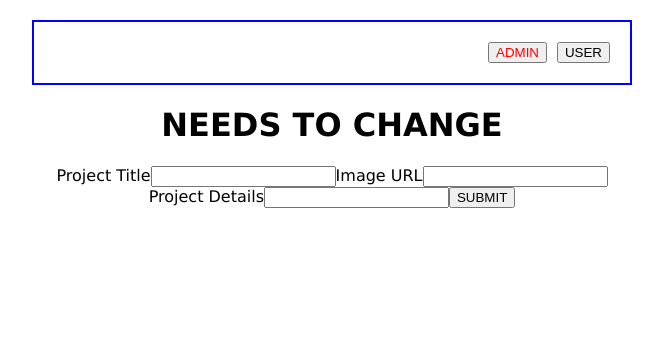
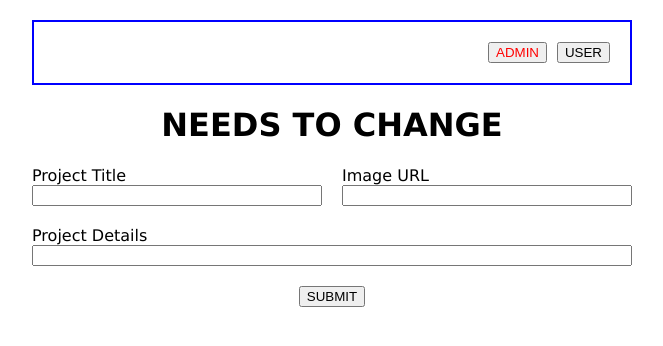
Before and after one commit to PaulaBurgheleaGithub/vue-portofolio-project, a Vue app: page / in a window 1280 px wide. Shown: the top 346 px of the page, without its empty margins (308-971 px from the left). Built offline with nearby package versions, Linux system fonts and the light colour scheme.

Commit message:
updating all data

```diff
--- a/index.html
+++ b/index.html
@@ -1,12 +1,15 @@
 <!DOCTYPE html>
 <html lang="en">
+
 <head>
   <meta charset="UTF-8" />
   <meta name="viewport" content="width=device-width, initial-scale=1.0" />
-    <title>Vite App</title>
+  <title>Projects App</title>
 </head>
+
 <body>
   <div id="app"></div>
   <script type="module" src="/src/main.js"></script>
 </body>
+
 </html>
--- a/package.json
+++ b/package.json
@@ -10,6 +10,7 @@
     "preview": "vite preview --port 5050"
   },
   "dependencies": {
+    "firebase": "^8.6.8",
     "vue": "^3.2.33"
   },
   "devDependencies": {
--- a/src/App.vue
+++ b/src/App.vue
@@ -44,6 +44,11 @@ export default {
 </script>
 
 <style>
+
+* {
+  box-sizing: border-box;
+}
+
 .App {
   width: 800px;
   font-family: Geneva, sans-serif;
@@ -56,6 +61,7 @@ export default {
 nav {
   border: 2px solid blue;
   padding: 20px;
+
   display: flex;
   justify-content: end;
   gap: 10px;
--- a/src/components/AdminView.vue
+++ b/src/components/AdminView.vue
@@ -1,13 +1,23 @@
 <template>
-  <div>
+  <div class="AdminView">
     <form @submit.prevent="handleSubmit">
-    <label for="title">Project Title</label>
-      <input type="text" v-model="title"/>
-    <label for="image">Image URL</label>
-      <input type="text" v-model="image">
-    <label for="">Project Details</label>
-      <input type="text" v-model="description">
-    <button @click="handleSubmit">SUBMIT</button>
+
+      <label for="title">Project Title
+        <input type="text" v-model="title"/>
+      </label>
+
+      <label for="image">Image URL
+        <input type="text" v-model="image">
+      </label>
+
+      <label for="description" class="span-2-cols">Project Details
+        <input type="text" v-model="description">
+      </label>
+
+      <div class="span-2-cols" style="text-align: center">
+        <button @click="handleSubmit">SUBMIT</button>
+      </div>
+
     </form>
 
   </div>
@@ -31,6 +41,7 @@ export default {
 
   methods: {
     handleSubmit() {
+
       let project = {
         title: this.title,
         image: this.image,
@@ -38,9 +49,29 @@ export default {
       };
       this.$emit("createProject", project);
       //reset form data by setting all form filds to ""
+      this.title = this.image = this.description = ""
     }
   }
 };
 </script>
 
-<style></style>
+<style>
+
+form {
+  display: grid;
+  grid-template-columns: 1fr 1fr;
+  gap: 20px;
+  text-align: left;
+}
+
+input,
+textarea {
+  display: block;
+  width: 100%;
+}
+
+.span-2-cols {
+  grid-column: 1 / span 2;
+}
+
+</style>
```
Also changed, not shown: src/main.js (+24 -0 lines), 1 other file (tests, documents, lock files or other folders). Lines whose indentation alone changed are shown as unchanged.
